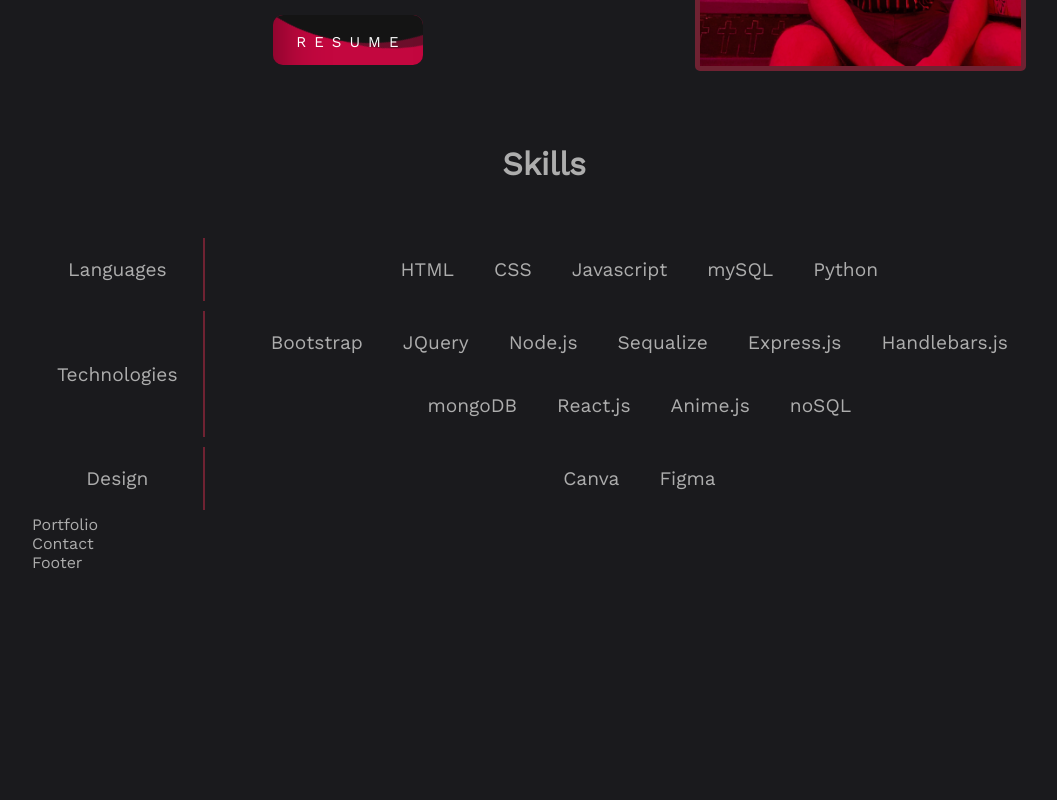
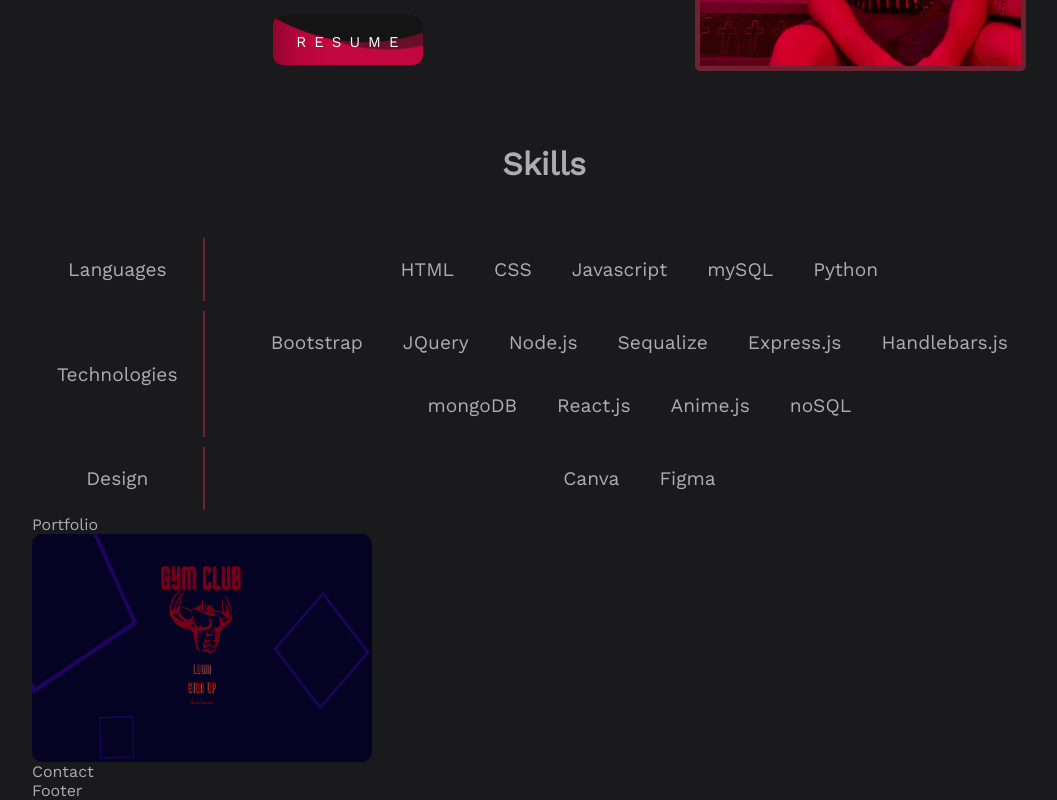
Before and after one commit to SamuelHeal/React-Portfolio, a React (Create React App) app in the folder portfolio/: page / in a window 1280 px wide. Shown: the part 1152-1952 px from the top of the page, without its empty margins (96-1153 px from the left). Before the commit the page ends 1724 px from the top, so only its background shows below. Built offline with nearby package versions, Linux system fonts and the light colour scheme.

Commit message:
portfolio gallery item styled

```diff
--- a/portfolio/src/components/body/portfolio/index.js
+++ b/portfolio/src/components/body/portfolio/index.js
@@ -1,9 +1,24 @@
 import React from 'react'
+import './portfolio.css'
+import gymClub from './gymClub.png'
 
 function Portfolio() {
     return (
         <div>
             Portfolio
+
+            <div className="projContainer">
+                <div className="projInfoContainer">
+                    <h2>Gym Club</h2>
+                    <p className="projCat">Full-Stack</p>
+                    <p className="projSpec"><span>Languages</span><br /><br />HTML - CSS - Javascript - mySQL<br /></p>
+                    <div className='linkContainer'>
+                        <a href='https://github.com/SamuelHeal/gym-club' target='_blank' rel="noreferrer" className="projGit">Github</a>
+                        <a href='https://gym-club-group-project.herokuapp.com/' target='_blank' rel="noreferrer" className="projGit">Website</a>
+                    </div>
+                </div>
+                <img className='img' src={gymClub} alt='Gym Club'/>
+            </div>
         </div>
     )
 }
--- /dev/null
+++ b/portfolio/src/components/body/portfolio/portfolio.css
@@ -0,0 +1,89 @@
+:root {
+    --textcolour: #ADADAD;
+    --mainheader: #C3073F;
+    --hovercolour: #950740;
+    --bordercolour: #6F2232;
+    --backgroundcolor: #1A1A1D
+
+}
+
+
+.projContainer {
+    display: flex;
+    justify-content: center;
+    align-items: center;
+    text-align: center;
+    vertical-align: top;
+    margin-right: -5px;
+    overflow: hidden;
+    position: relative;
+    vertical-align: top;
+    width: 340px;
+    height: 228px;
+    border-radius: 10px;
+  }
+
+  .projContainer img {
+    transition: 0.3s;
+    width: 100%;
+    height: 100%
+  }
+
+  .projContainer:hover img {
+   transform: scale(1.2);
+   -webkit-transform: scale(1.2);
+  }
+
+  .projContainer:hover h2 {
+      padding-top: 2%;
+  }
+
+  .projInfoContainer {
+    position: absolute;
+    background: #571b278e;
+    width: 100%;
+    height: 100%;
+    top: 0;
+    left: 0;
+    z-index: 3;
+    opacity: 0;
+    transition: 0.2s;
+  }
+
+  .projContainer:hover .projInfoContainer {
+    opacity: 1;
+  }
+
+  .projCat {
+    color: var(--mainheader);
+    font-weight: bold;
+  }
+
+  .projSpec {
+   color: var(--textcolour);
+   font-family: sans-serif;
+  }
+
+  .projSpec span {
+      font-weight: 400;
+      font-size: 120%;
+  }
+
+.projGit {
+    background-color: var(--backgroundcolor);
+    font-size: 130%;
+    border-radius: 5px;
+    color: var(--mainheader);
+    padding: 5px;
+    margin: 10px;
+    text-decoration: none;
+    transition: all 0.3s;
+    cursor: pointer;
+
+}
+
+.projGit:hover {
+    font-weight: 800;
+    background-color: var(--mainheader);
+    color: var(--backgroundcolor);
+}
```
Also changed, not shown: portfolio/src/components/body/portfolio/gymClub.png (added).
